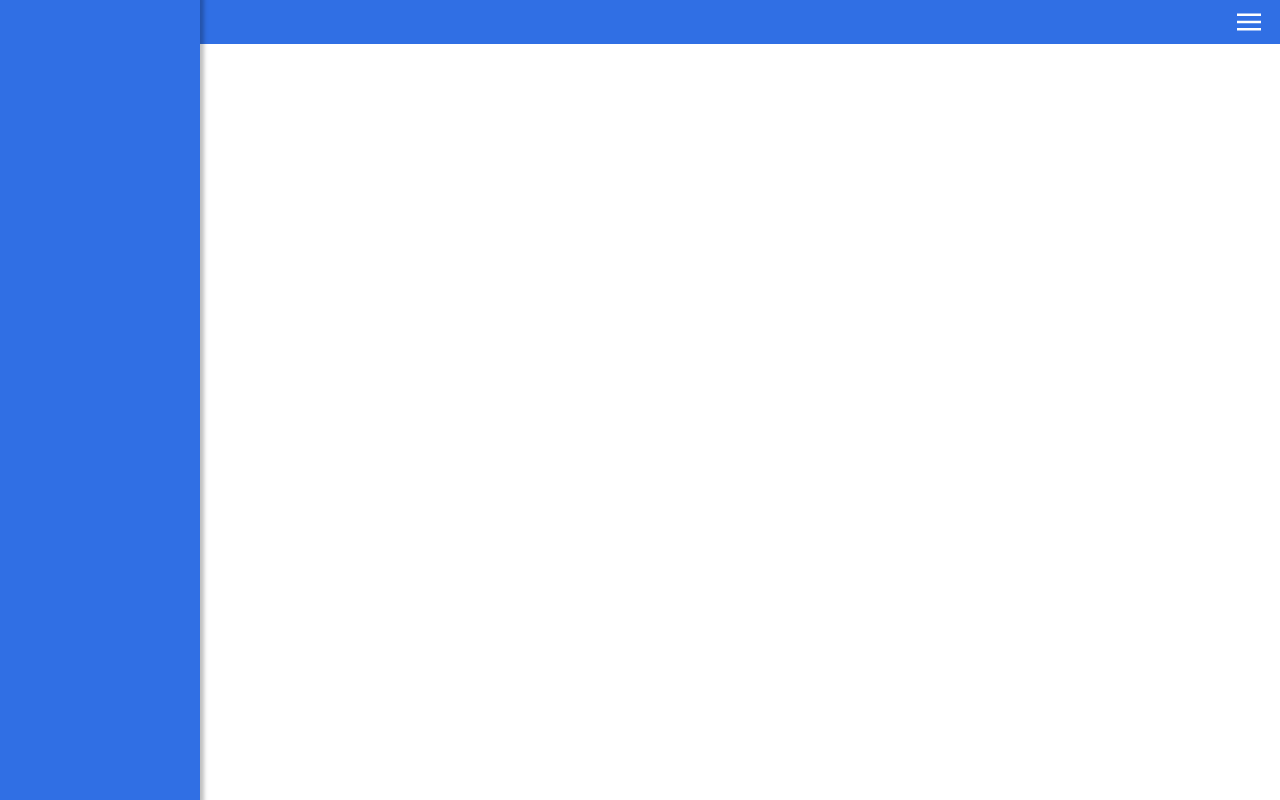
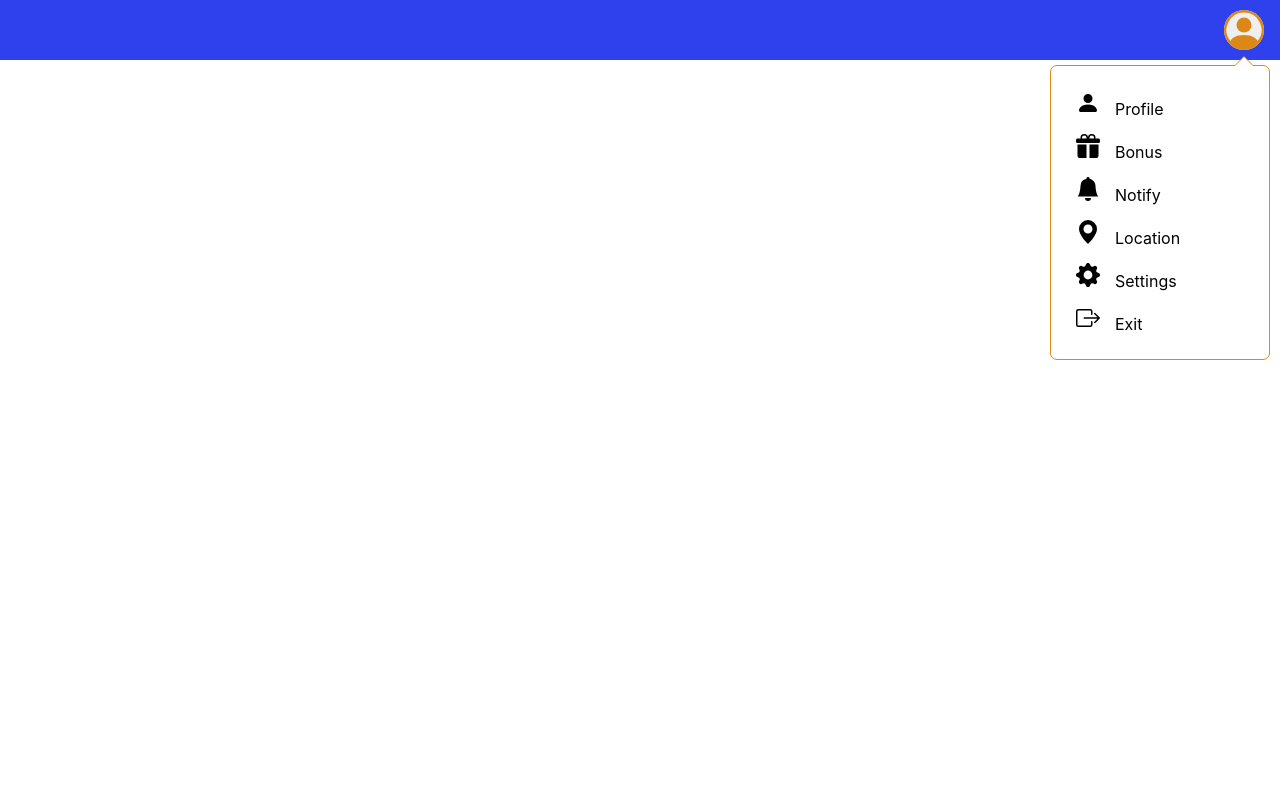
Before and after one commit to AlexsandrKotobus/scroll04, a React (Create React App) app: page / in a window 1280 px wide. Both pictures are taken after a click on the button 1249 px from the left and 22 px from the top of the page. Built offline with nearby package versions, Linux system fonts and the light colour scheme.

Commit message:
Drop-Menu

```diff
--- a/package.json
+++ b/package.json
@@ -8,6 +8,7 @@
     "@testing-library/user-event": "^13.5.0",
     "react": "^18.2.0",
     "react-dom": "^18.2.0",
+    "react-icons": "^5.0.1",
     "react-scripts": "5.0.1",
     "react-transition-group": "^4.4.5",
     "web-vitals": "^2.1.4"
--- a/src/App.css
+++ b/src/App.css
@@ -1,47 +1,38 @@
-.header{
-  /* фиксируем сверху */
-  position: fixed;
-  top: 0;
-  left: 0;
-  display: flex;
-  width: 100%;
-  padding: 10px 16px;
-  background-color: #306fe4;
-}
-.mobile-menu{
-  /* боковая панель */
-  position: absolute;
-  top: 0;
-  left:-210px;    /* начальное положение */
-  width: 200px;
-  height: 100vh;
-  background-color: #306fe4;
-  box-shadow: 0 00 4px 4px rgba(0, 0, 0, 0.25);
-  transition: transform 0.3s;   /* время анимации */
-
-}
-/* дополнительный класс */
-.move-right{
-  transform: translateX(210px);
-}
-/* конечное состояние меню */
-.entering, .entered {
-  transform: translateX(210px);
-}
-/* начальное состояник меню */
-.exiting,
-.exited {
-  transform: translateX(0px);
+/* .App {
+  text-align: center;
 }
 
-.menu-button {
-  /* кнопка-иконка */
-  margin-left: auto;
-  width: 24px;
-  height: 24px;
-  padding: 0;
-  margin-right: 35px;
-  background-color: transparent;
-  border: 0;
+.App-logo {
+  height: 40vmin;
+  pointer-events: none;
+}
 
+@media (prefers-reduced-motion: no-preference) {
+  .App-logo {
+    animation: App-logo-spin infinite 20s linear;
+  }
 }
+
+.App-header {
+  background-color: #282c34;
+  min-height: 100vh;
+  display: flex;
+  flex-direction: column;
+  align-items: center;
+  justify-content: center;
+  font-size: calc(10px + 2vmin);
+  color: white;
+}
+
+.App-link {
+  color: #61dafb;
+}
+
+@keyframes App-logo-spin {
+  from {
+    transform: rotate(0deg);
+  }
+  to {
+    transform: rotate(360deg);
+  }
+} */
--- a/src/App.js
+++ b/src/App.js
@@ -1,27 +1,13 @@
-import React, {useState} from 'react'
-import {ReactComponent as MenuIcon} from './menuIcon.svg';
-import { Transition } from 'react-transition-group';
-import './App.css';
+import React from 'react'
 
+// import  AnimatedMenu from './components/AnimatedMenu/AnimatedMenu'
+import DropMenu from './components/DropMenu/DropMenu';
 function App() {
-  const [isOpen, setOpen] = useState(false);
-  // const menuRef = useRef(null); //создаем ссылку
+
   return (
     <div className="App">
-      <header className="header">
-        {/* вставляем компонент Transition, который будет срабатывать при изменении состояния isOpen */}
-        {/*timeout={300} - ожидание окончания анимации  */}
-        {/* и будет размонтировать меню при закрытии unmountOnExit={true}*/}
-        <Transition in={isOpen} timeout={300} unmountOnExit={true}>
-          {/* внутри Transition получаем state, добавляем state как дополнительный класс меню  */}
-        {(state)=> <nav className={`mobile-menu ${state}`}></nav>}
-        </Transition>
-
-       {/* при клике по кнопке просто меняем состояние на противоположное setOpen(!isOpen) */}
-        <button className='menu-button' onClick={()=> setOpen(!isOpen)} >
-          <MenuIcon/>
-        </button>
-      </header>
+      {/* <AnimatedMenu/> */}
+      <DropMenu />
     </div>
   );
 }
--- /dev/null
+++ b/src/components/AnimatedMenu/AnimatedMenu.css
@@ -0,0 +1,47 @@
+.header{
+    /* фиксируем сверху */
+    position: fixed;
+    top: 0;
+    left: 0;
+    display: flex;
+    width: 100%;
+    padding: 10px 16px;
+    background-color: #306fe4;
+  }
+  .mobile-menu{
+    /* боковая панель */
+    position: absolute;
+    top: 0;
+    left:-210px;    /* начальное положение */
+    width: 200px;
+    height: 100vh;
+    background-color: #306fe4;
+    box-shadow: 0 00 4px 4px rgba(0, 0, 0, 0.25);
+    transition: transform 0.3s;   /* время анимации */
+
+  }
+  /* дополнительный класс */
+  .move-right{
+    transform: translateX(210px);
+  }
+  /* конечное состояние меню */
+  .entering, .entered {
+    transform: translateX(210px);
+  }
+  /* начальное состояник меню */
+  .exiting,
+  .exited {
+    transform: translateX(0px);
+  }
+
+  .menu-button {
+    /* кнопка-иконка */
+    margin-left: auto;
+    width: 24px;
+    height: 24px;
+    padding: 0;
+    margin-right: 35px;
+    background-color: transparent;
+    border: 0;
+
+  }
--- /dev/null
+++ b/src/components/AnimatedMenu/AnimatedMenu.jsx
@@ -0,0 +1,29 @@
+import React, {useState} from 'react'
+import {ReactComponent as MenuIcon} from '../../menuIcon.svg';
+import { Transition } from 'react-transition-group';
+import './AnimatedMenu.css';
+
+function AnimatedMenu() {
+  const [isOpen, setOpen] = useState(false);
+  // const menuRef = useRef(null); //создаем ссылку
+  return (
+    <div className="App">
+      <header className="header">
+        {/* вставляем компонент Transition, который будет срабатывать при изменении состояния isOpen */}
+        {/*timeout={300} - ожидание окончания анимации  */}
+        {/* и будет размонтировать меню при закрытии unmountOnExit={true}*/}
+        <Transition in={isOpen} timeout={300} unmountOnExit={true}>
+          {/* внутри Transition получаем state, добавляем state как дополнительный класс меню  */}
+        {(state)=> <nav className={`mobile-menu ${state}`}></nav>}
+        </Transition>
+
+       {/* при клике по кнопке просто меняем состояние на противоположное setOpen(!isOpen) */}
+        <button className='menu-button' onClick={()=> setOpen(!isOpen)} >
+          <MenuIcon/>
+        </button>
+      </header>
+    </div>
+  );
+}
+
+export default AnimatedMenu;
--- /dev/null
+++ b/src/components/DropMenu/DropMenu.css
@@ -0,0 +1,94 @@
+.header {
+    position: fixed;
+    top: 0;
+    left: 0;
+    display: flex;
+    align-items: center;
+    width: 100%;
+    padding: 10px 16px;
+    background-color: #2e41ec;
+  }
+
+  .menu-button {
+    margin-left: auto;
+    width: 40px;
+    height: 40px;
+    padding: 0;
+    border: 0;
+    border-radius: 50%;
+  }
+
+  .menu-button svg {
+    display: block;
+    width: 100%;
+    height: 100%;
+    color: #dd8717;
+  }
+
+  .menu {
+    position: absolute;
+    top: calc(100% + 5px);
+    right: 10px;
+    width: 220px;
+    padding: 25px;
+    background-color: #fff;
+    border: 1px solid #dd8717;
+    border-radius: 7px;
+    opacity: 0;
+    transform: translateY(-10px);
+    visibility: hidden;
+    transition: 0.3s;
+  }
+
+  .menu.active {
+    transform: translateY(0);
+    opacity: 1;
+    visibility: visible;
+  }
+
+  .menu::before,
+  .menu::after {
+    display: block;
+    content: "";
+    position: absolute;
+    width: 20px;
+    height: 20px;
+    right: 15px;
+    border: 10px solid transparent;
+  }
+
+  .menu::before {
+    top: -20px;
+    border-bottom: 10px solid #dd8717;
+  }
+
+  .menu::after {
+    top: -19px;
+    border-bottom: 10px solid #fff;
+  }
+
+  .menu__list {
+    margin: 0;
+    width: 100%;
+    padding: 0;
+    list-style-type: none;
+  }
+
+  /* .menu__item {
+    display: flex;
+    align-items: center;
+    font-size: 20px;
+    font-weight: 500;
+    color: #747474;
+    cursor: pointer;
+  }
+   */
+  .menu__item:nth-child(n + 2) {
+    margin-top: 15px;
+  }
+
+  .icon {
+    margin-right: 15px;
+    font-size: 24px;
+    color: inherit;
+  }
--- /dev/null
+++ b/src/components/DropMenu/DropMenu.jsx
@@ -0,0 +1,62 @@
+import React, { useState, useRef } from 'react';
+import './DropMenu.css';
+import useClicOunside from './useClicOunside'
+
+import {BsPersonCircle,
+    BsFillPersonFill,
+    BsGiftFill,
+    BsFillBellFill,
+    BsGeoAltFill,
+    BsFillGearFill,
+    BsBoxArrowRight,} from 'react-icons/bs';
+
+
+function DropMenu(){
+    const [isOpen, setOpen] = useState(false);
+    const menuRef = useRef(null);
+    useClicOunside(menuRef, ()=> {
+        if(isOpen) setTimeout(() => setOpen(false), 50);
+    })
+    return(
+        <>
+            <header className="header">
+                <button className='menu-button' onClick={()=> setOpen(!isOpen)}>
+                    <BsPersonCircle/>
+
+                </button>
+                <nav className={`menu ${isOpen ? "active" : "" }`} ref={menuRef}>
+                    <ul className="menu__list">
+                    <li className="menu__item">
+                        <BsFillPersonFill className="icon" />
+                        <span>Profile</span>
+                    </li>
+                    <li className="menu__item">
+                        <BsGiftFill className="icon" />
+                        <span>Bonus</span>
+                    </li>
+                    <li className="menu__item">
+                        <BsFillBellFill className="icon" />
+                        <span>Notify</span>
+                    </li>
+                    <li className="menu__item">
+                        <BsGeoAltFill className="icon" />
+                        <span>Location</span>
+                    </li>
+                    <li className="menu__item">
+                        <BsFillGearFill className="icon" />
+                        <span>Settings</span>
+                    </li>
+                    <li className="menu__item">
+                        <BsBoxArrowRight className="icon" />
+                        <span>Exit</span>
+                    </li>
+                    </ul>
+
+                </nav>
+            </header>
+        </>
+
+    )
+}
+
+export default DropMenu;
--- /dev/null
+++ b/src/components/DropMenu/useClicOunside.js
@@ -0,0 +1,17 @@
+import React, { useEffect } from "react";
+
+const useClickOutside = (ref, callback) => {
+  const handleClick = (e) => {
+    if (ref.current && !ref.current.contains(e.target)) {
+      callback();
+    }
+  };
+  useEffect(() => {
+    document.addEventListener("mousedown", handleClick);
+    return () => {
+      document.removeEventListener("mousedown", handleClick);
+    };
+  });
+};
+
+export  default useClickOutside
--- a/src/index.css
+++ b/src/index.css
@@ -1,13 +1,19 @@
-/* body {
+body {
   margin: 0;
-  font-family: -apple-system, BlinkMacSystemFont, 'Segoe UI', 'Roboto', 'Oxygen',
-    'Ubuntu', 'Cantarell', 'Fira Sans', 'Droid Sans', 'Helvetica Neue',
+  font-family: -apple-system, BlinkMacSystemFont, "Segoe UI", "Roboto", "Oxygen",
+    "Ubuntu", "Cantarell", "Fira Sans", "Droid Sans", "Helvetica Neue",
     sans-serif;
   -webkit-font-smoothing: antialiased;
   -moz-osx-font-smoothing: grayscale;
 }
 
 code {
-  font-family: source-code-pro, Menlo, Monaco, Consolas, 'Courier New',
+  font-family: source-code-pro, Menlo, Monaco, Consolas, "Courier New",
     monospace;
-} */
+}
+
+*,
+*::before,
+*::after {
+  box-sizing: border-box;
+}
--- a/src/index.js
+++ b/src/index.js
@@ -3,6 +3,7 @@ import ReactDOM from 'react-dom/client';
 import './index.css';
 import App from './App';
 import reportWebVitals from './reportWebVitals';
+// import
 
 const root = ReactDOM.createRoot(document.getElementById('root'));
 root.render(
```
Also changed, not shown: 1 other file (tests, documents, lock files or other folders).
